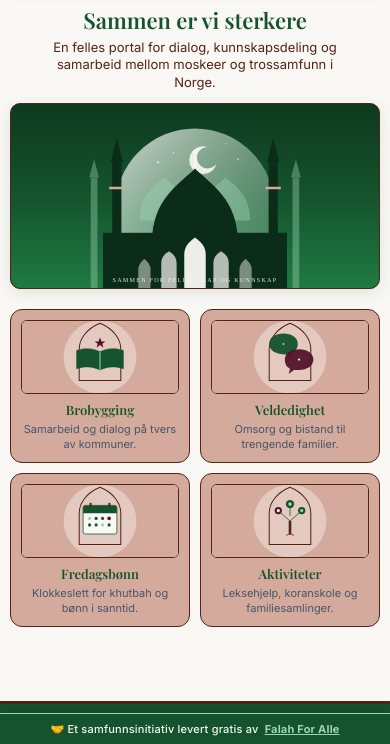
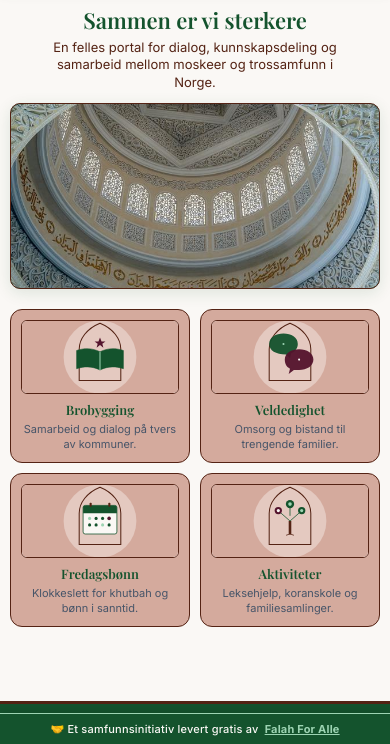
Before and after one commit to SajidMukhtarDEV/moskeene.no, a plain HTML site: page index.html in a window 390 px wide. Shown: the part 100-844 px from the top of the page. Drawn offline with nearby package versions, Linux system fonts and the light colour scheme; a web font is replaced by a local one.

Commit message:
feat(media): opprett arkiv for originalbilder og legg til responsive web-optimerte hero-bannere

```diff
--- a/index.html
+++ b/index.html
@@ -151,7 +151,10 @@
                     <p>En felles portal for dialog, kunnskapsdeling og samarbeid mellom moskeer og trossamfunn i Norge.</p>
                 </div>
                 <div class="hero-image-box">
-                    <img src="images/hero-banner.svg" alt="Fellesskap og moskéarkitektur" class="hero-image">
+                    <picture>
+                        <source media="(max-width: 640px)" srcset="images/hero-banner-mobile.jpg">
+                        <img src="images/hero-banner.jpg" alt="Fellesskap og moskéarkitektur" class="hero-image" loading="eager" decoding="async">
+                    </picture>
                 </div>
             </div>
 
--- a/style.css
+++ b/style.css
@@ -583,7 +583,8 @@ a {
     height: auto;
     display: block;
     aspect-ratio: 2 / 1;
-    object-fit: contain;
+    object-fit: cover;
+    object-position: center;
 }
 
 /* BRANSJENAVN: cards-section (Kompakt 2x2 på mobil, 4 kolonner på PC) */
@@ -1436,7 +1437,8 @@ a {
         width: 100%;
         height: auto;
         aspect-ratio: 2 / 1;
-        object-fit: contain;
+        object-fit: cover;
+        object-position: center;
         display: block;
     }
 }
```
Also changed, not shown: images/hero-banner-mobile.jpg (added), images/hero-banner.jpg (added), images/originaler/hovedbilde-hero-original.jpg (added), 1 other file.
